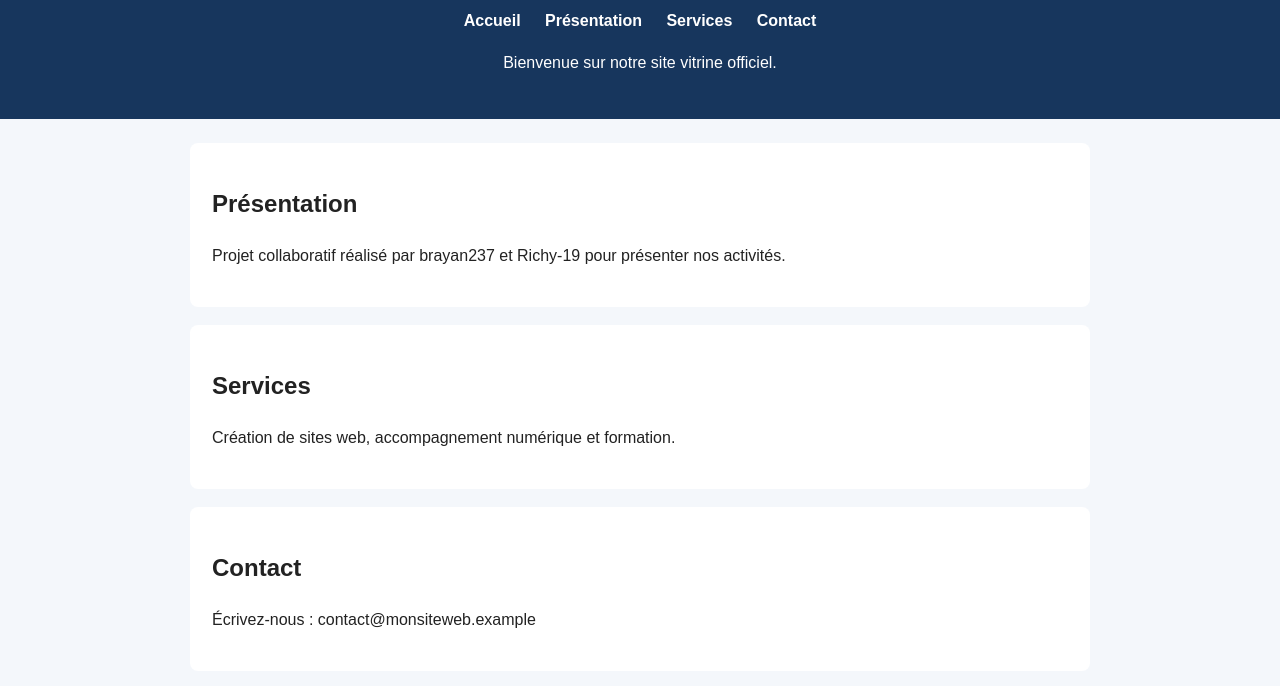
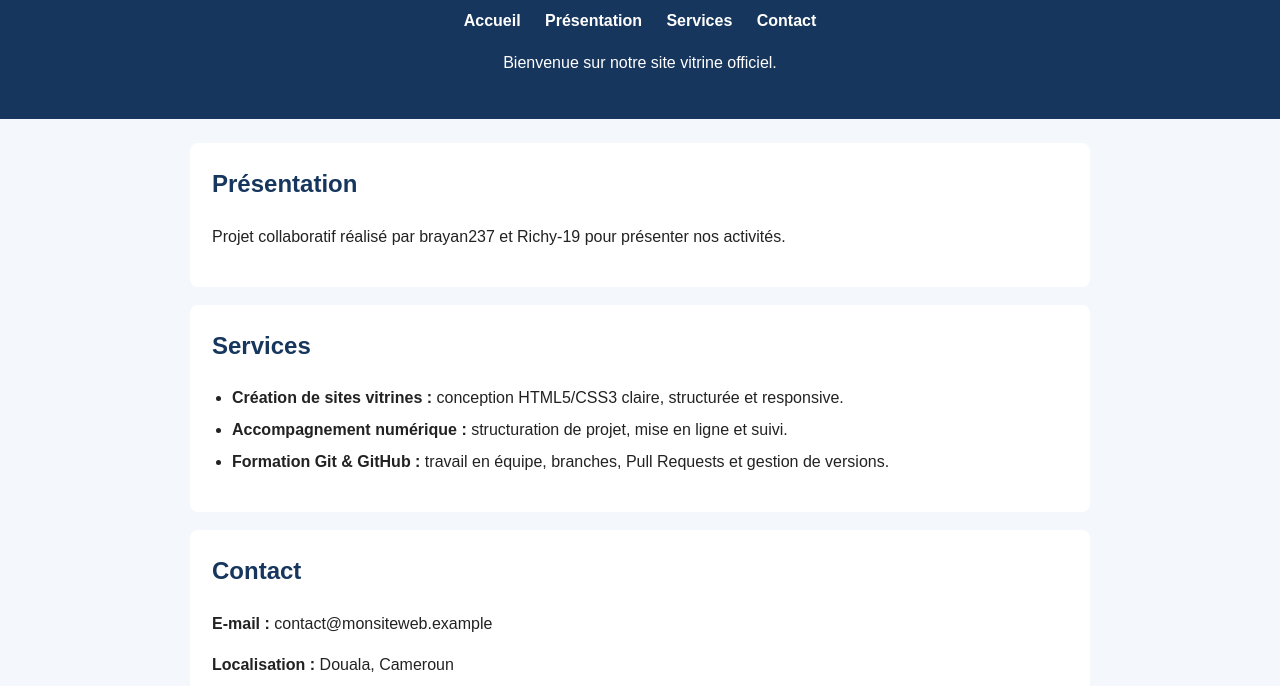
Before and after one commit to brayan237/MonSiteWeb, a plain HTML site: page index.html in a window 1280 px wide. Shown: the part 114-800 px from the top of the page. Drawn offline with Linux system fonts and the light colour scheme.

Commit message:
feat: enrichir les sections Services et Contact

```diff
--- a/index.html
+++ b/index.html
@@ -26,12 +26,18 @@
 
     <section id="services">
       <h2>Services</h2>
-      <p>Création de sites web, accompagnement numérique et formation.</p>
+      <ul>
+        <li><strong>Création de sites vitrines :</strong> conception HTML5/CSS3 claire, structurée et responsive.</li>
+        <li><strong>Accompagnement numérique :</strong> structuration de projet, mise en ligne et suivi.</li>
+        <li><strong>Formation Git &amp; GitHub :</strong> travail en équipe, branches, Pull Requests et gestion de versions.</li>
+      </ul>
     </section>
 
     <section id="contact">
       <h2>Contact</h2>
-      <p>Écrivez-nous : contact@monsiteweb.example</p>
+      <p><strong>E-mail :</strong> contact@monsiteweb.example</p>
+      <p><strong>Localisation :</strong> Douala, Cameroun</p>
+      <p><strong>Disponibilités :</strong> Du lundi au vendredi, de 8h30 à 17h30</p>
     </section>
   </main>
 
--- a/style.css
+++ b/style.css
@@ -45,3 +45,22 @@ footer {
   text-align: center;
   background: #e1eaf4;
 }
+
+section h2 {
+  margin-top: 0;
+  color: #17365d;
+}
+
+section ul {
+  padding-left: 20px;
+}
+
+section li {
+  margin-bottom: 6px;
+}
+
+#temoignages blockquote,
+#temoignages p {
+  font-style: italic;
+  color: #334155;
+}
```
